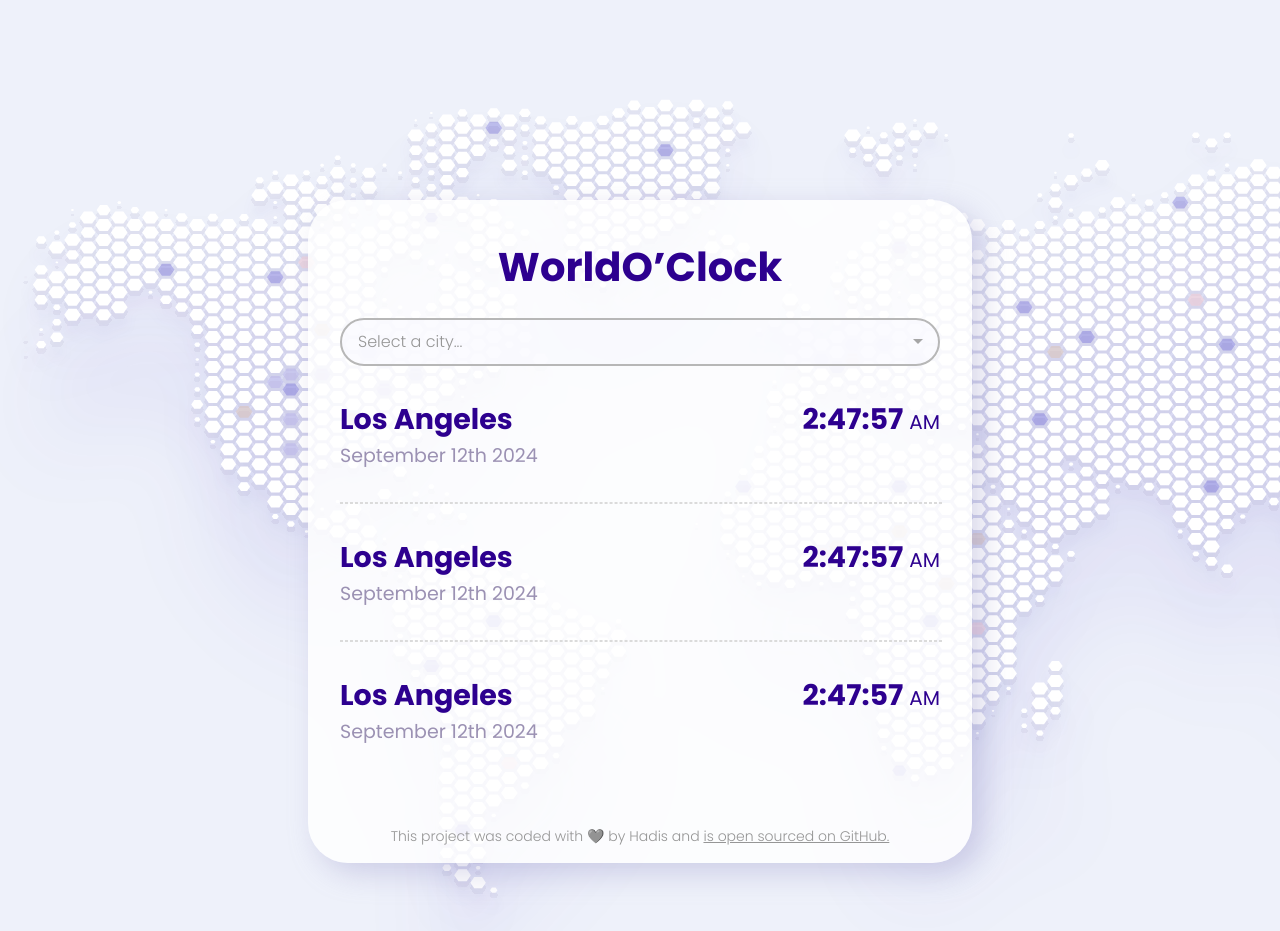
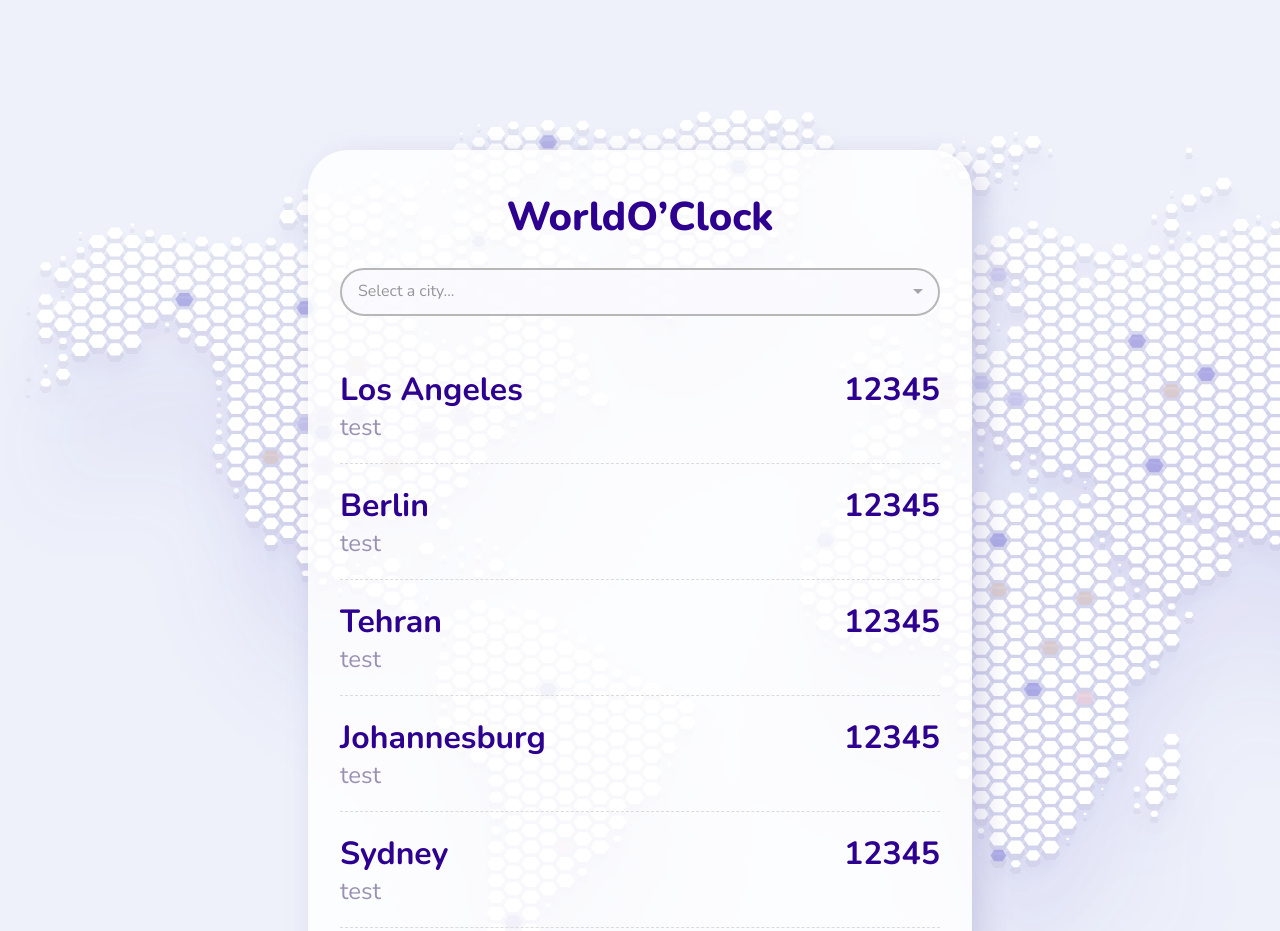
Before and after one commit to HadisYJ/world-O-clock, a plain HTML site: page index.html in a window 1280 px wide. Shown: the top 931 px of the page. Drawn offline with nearby package versions, Linux system fonts and the light colour scheme; a script that the page names is missing.

Commit message:
Updated index.html file

```diff
--- a/index.html
+++ b/index.html
@@ -5,8 +5,12 @@
     <meta name="viewport" content="width=device-width, initial-scale=1.0" />
     <link rel="preconnect" href="https://fonts.googleapis.com" />
     <link rel="preconnect" href="https://fonts.gstatic.com" crossorigin />
+    <link rel="preconnect" href="https://fonts.googleapis.com" />
+    <link rel="preconnect" href="https://fonts.gstatic.com" crossorigin />
+    <link rel="preconnect" href="https://fonts.googleapis.com" />
+    <link rel="preconnect" href="https://fonts.gstatic.com" crossorigin />
     <link
-      href="https://fonts.googleapis.com/css2?family=Poppins:ital,wght@0,100;0,200;0,300;0,400;0,500;0,600;0,700;0,800;0,900;1,100;1,200;1,300;1,400;1,500;1,600;1,700;1,800;1,900&display=swap"
+      href="https://fonts.googleapis.com/css2?family=Josefin+Sans:ital,wght@0,100..700;1,100..700&family=Nunito:ital,wght@0,200..1000;1,200..1000&display=swap"
       rel="stylesheet"
     />
     <script src="https://cdnjs.cloudflare.com/ajax/libs/moment.js/2.30.1/moment.min.js"></script>
@@ -19,56 +23,55 @@
       <h1>WorldO’Clock</h1>
       <div class="searchSection">
         <form action="">
-          <select name="city" id="citiesSelect">
+          <select name="citySelect" id="citySelect">
             <option value="">Select a city...</option>
-            <option value="America/Los_Angeles">Los Angeles</option>
-            <option value="Europe/Berlin">Berlin</option>
-            <option value="Asia/Tehran">Tehran</option>
-            <option value="Asia/Tokyo">Tokyo</option>
-            <option value="America/Argentina/Buenos_Aires">Buenos Aires</option>
-            <option value="Europe/Moscow">Moscow</option>
-            <option value="Africa/Johannesburg">Johannesburg</option>
-            <option value="America/Toronto">Toronto</option>
-            <option value="Australia/Sydney">Sydney</option>
-            <option value="Asia/Kolkata">Kolkata</option>
+            <option value="currentLocation">Current location</option>
+            <option value="America/Los_Angeles">Los Angeles 🇺🇸</option>
+            <option value="Europe/Berlin">Berlin 🇩🇪</option>
+            <option value="Asia/Tehran">Tehran 🇮🇷</option>
+            <option value="Africa/Johannesburg">Johannesburg 🇿🇦</option>
+            <option value="Australia/Sydney">Sydney 🇦🇺</option>
           </select>
         </form>
       </div>
-      <div class="cityRow1">
-        <div class="rightContent">
-          <h2 class="cityName">Los Angeles</h2>
-          <div class="currentDate">September 12th 2024</div>
+      <div id="cityRow">
+        <div class="city" id="los-angeles">
+          <div>
+            <div class="cityName">Los Angeles</div>
+            <div class="date">test</div>
+          </div>
+          <div class="time">12345</div>
         </div>
-        <div class="leftContent">
-          <h2 class="currentTime">
-            2:47:57 <span class="timeMarker">AM</span>
-          </h2>
+        <div class="city" id="berlin">
+          <div>
+            <div class="cityName">Berlin</div>
+            <div class="date">test</div>
+          </div>
+          <div class="time">12345</div>
+        </div>
+        <div class="city" id="tehran">
+          <div>
+            <div class="cityName">Tehran</div>
+            <div class="date">test</div>
+          </div>
+          <div class="time">12345</div>
+        </div>
+        <div class="city" id="johannesburg">
+          <div>
+            <div class="cityName">Johannesburg</div>
+            <div class="date">test</div>
+          </div>
+          <div class="time">12345</div>
+        </div>
+        <div class="city" id="sydney">
+          <div>
+            <div class="cityName">Sydney</div>
+            <div class="date">test</div>
+          </div>
+          <div class="time">12345</div>
         </div>
       </div>
-      <hr />
-      <div class="cityRow2">
-        <div class="rightContent">
-          <h2 class="cityName">Los Angeles</h2>
-          <div class="currentDate">September 12th 2024</div>
-        </div>
-        <div class="leftContent">
-          <h2 class="currentTime">
-            2:47:57 <span class="timeMarker">AM</span>
-          </h2>
-        </div>
-      </div>
-      <hr />
-      <div class="cityRow3">
-        <div class="rightContent">
-          <h2 class="cityName">Los Angeles</h2>
-          <div class="currentDate">September 12th 2024</div>
-        </div>
-        <div class="leftContent">
-          <h2 class="currentTime">
-            2:47:57 <span class="timeMarker">AM</span>
-          </h2>
-        </div>
-      </div>
+
       <footer>
         This project was coded with 🩶 by Hadis and
         <a href="https://github.com/HadisYJ/world-O-clock" target="_blank">
--- a/src/index.js
+++ b/src/index.js
@@ -1,11 +1,46 @@
-function showAlert(event) {
-  if (event.target.value.length > 0) {
-    let currentTime = moment()
-      .tz(event.target.value)
-      .format("dddd, MMMM D, YYYY H:m:s A");
-    alert(`It is ${currentTime} in ${event.target.value}`);
+function updateCityTime(cityId, timeZone) {
+  let cityElement = document.querySelector(`#${cityId}`);
+  if (cityElement) {
+    let cityDateElement = cityElement.querySelector(".date");
+    let cityTimeElement = cityElement.querySelector(".time");
+    let cityTime = moment().tz(timeZone);
+
+    cityDateElement.innerHTML = cityTime.format("MMMM Do YYYY");
+    cityTimeElement.innerHTML = cityTime.format("h:mm:ss [<small>]A[</small>]");
   }
 }
+function updateTime() {
+  updateCityTime("los-angeles", "America/Los_Angeles");
+  updateCityTime("berlin", "Europe/Berlin");
+  updateCityTime("tehran", "Asia/Tehran");
+  updateCityTime("johannesburg", "Africa/Johannesburg");
+  updateCityTime("sydney", "Australia/Sydney");
+}
 
-let city = document.querySelector("#citiesSelect");
-city.addEventListener("change", showAlert);
+function updateCity(event) {
+  let cityTimeZone = event.target.value;
+  if (cityTimeZone === "currentLocation") {
+    cityTimeZone = moment.tz.guess();
+  }
+
+  let cityName = cityTimeZone.replace("_", " ").split("/")[1];
+  let cityTime = moment().tz(cityTimeZone);
+  let citiesElement = document.querySelector("#cityRow");
+  citiesElement.innerHTML = `
+  <div class="city">
+    <div>
+     <div class="cityName">${cityName}</div>
+      <div class="date">${cityTime.format("MMMM	Do YYYY")}</div>
+    </div>
+    <div class="time">${cityTime.format("h:mm:ss")} <small>${cityTime.format(
+    "A"
+  )}</small></div>
+  </div>
+  `;
+}
+
+updateTime();
+setInterval(updateTime, 1000);
+
+let citiesSelectElement = document.querySelector("#citySelect");
+citiesSelectElement.addEventListener("change", updateCity);
--- a/src/style.css
+++ b/src/style.css
@@ -1,23 +1,22 @@
 body {
-  font-family: Poppins;
+  font-family: "Nunito", sans-serif;
   background: #eef1fa;
   background-image: url("../images/worldmap.svg");
   background-repeat: no-repeat;
   background-size: cover;
 }
 .centerContainer {
-  margin: 200px auto;
+  margin: 150px auto;
   padding: 16px 32px;
   width: 600px;
   height: fit-content;
   border-radius: 40px;
   box-shadow: 10px 10px 29px 0px rgb(148 144 197 / 36%);
-
   background: rgba(255, 255, 255, 0.84);
 }
 h1 {
   font-size: 40px;
-  font-weight: 700;
+  font-weight: 800;
   line-height: 48px;
   text-align: center;
   color: rgb(45, 0, 143);
@@ -25,12 +24,12 @@ h1 {
 .searchSection {
   margin-bottom: 8px;
 }
-#citiesSelect {
+#citySelect {
   width: 100%;
   height: 48px;
   padding: 0 16px;
   background: rgba(249, 249, 255, 0.69);
-  font-family: Poppins;
+  font-family: "Nunito", sans-serif;
   font-size: 16px;
   font-weight: 300;
   color: rgb(150, 150, 150);
@@ -42,40 +41,37 @@ h1 {
   background-position: right 15px center;
   background-size: 10px;
 }
-#citiesSelect:hover {
+#citySelect:hover {
   border: 2px solid rgb(150, 150, 150);
 }
 
-.cityRow1,
-.cityRow2,
-.cityRow3 {
-  font-size: 19px;
+#cityRow {
   padding: 24px 0;
   color: rgb(45, 0, 143);
   height: fit-content;
+}
+.city {
   display: flex;
   justify-content: space-between;
-}
-.cityName,
-.currentTime {
-  margin: 0;
-}
-.currentDate {
-  color: rgb(155, 145, 179);
+  border-bottom: 1px dashed rgb(219, 219, 219);
 }
 
-.timeMarker {
-  font-size: 20px;
-  font-weight: 400;
+.cityName,
+.time {
+  font-size: 32px;
+  font-weight: 700;
+  margin-top: 20px;
 }
-hr {
-  width: 100%;
-  border: 1px dashed rgb(219, 219, 219);
+.date {
+  font-size: 24px;
+  color: rgb(155, 145, 179);
+  margin-bottom: 20px;
 }
+
 footer,
 a {
-  margin-top: 56px;
-  font-size: 14px;
+  margin-top: 40px;
+  font-size: 16px;
   font-weight: 300;
   text-align: center;
   color: rgb(150, 150, 150);
```
